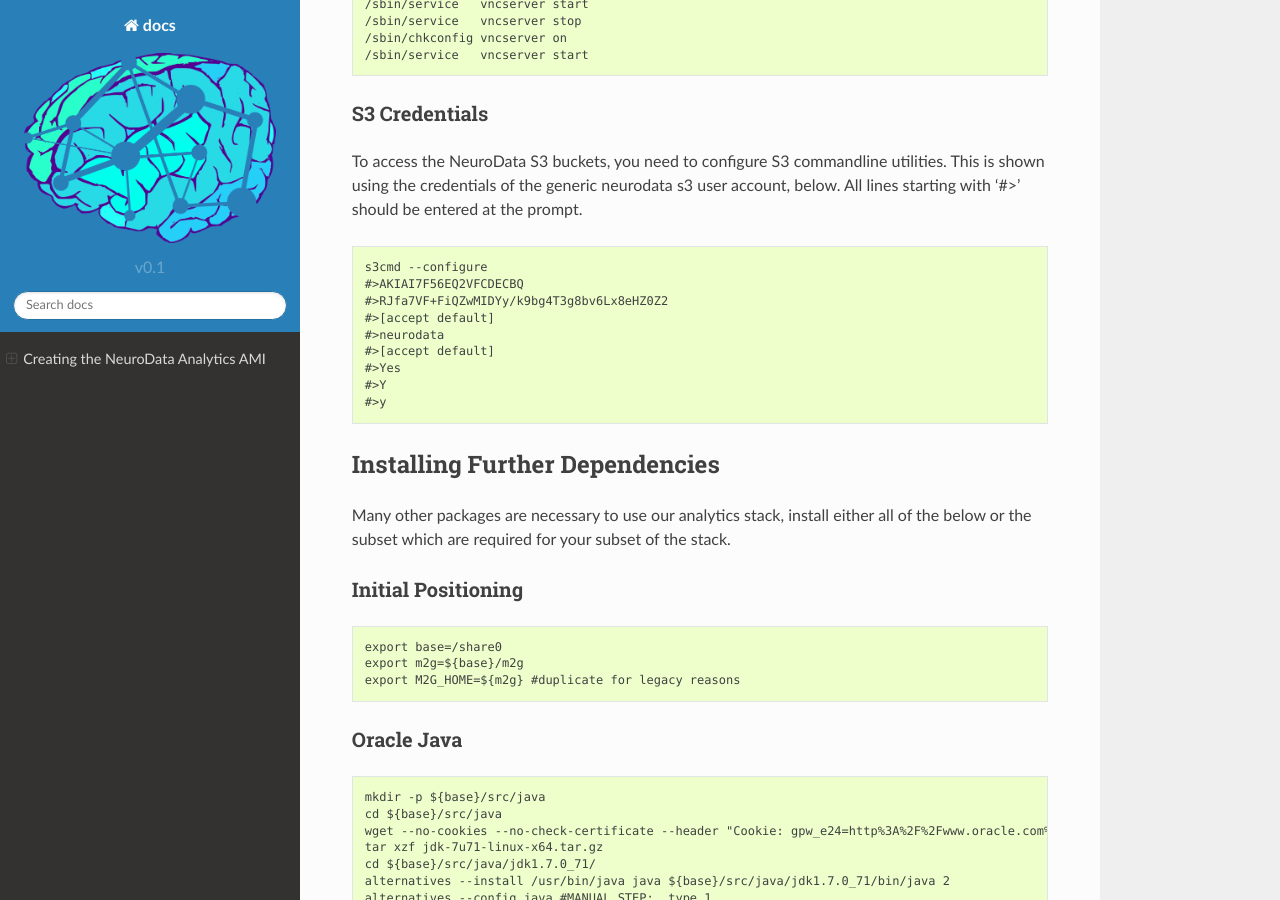
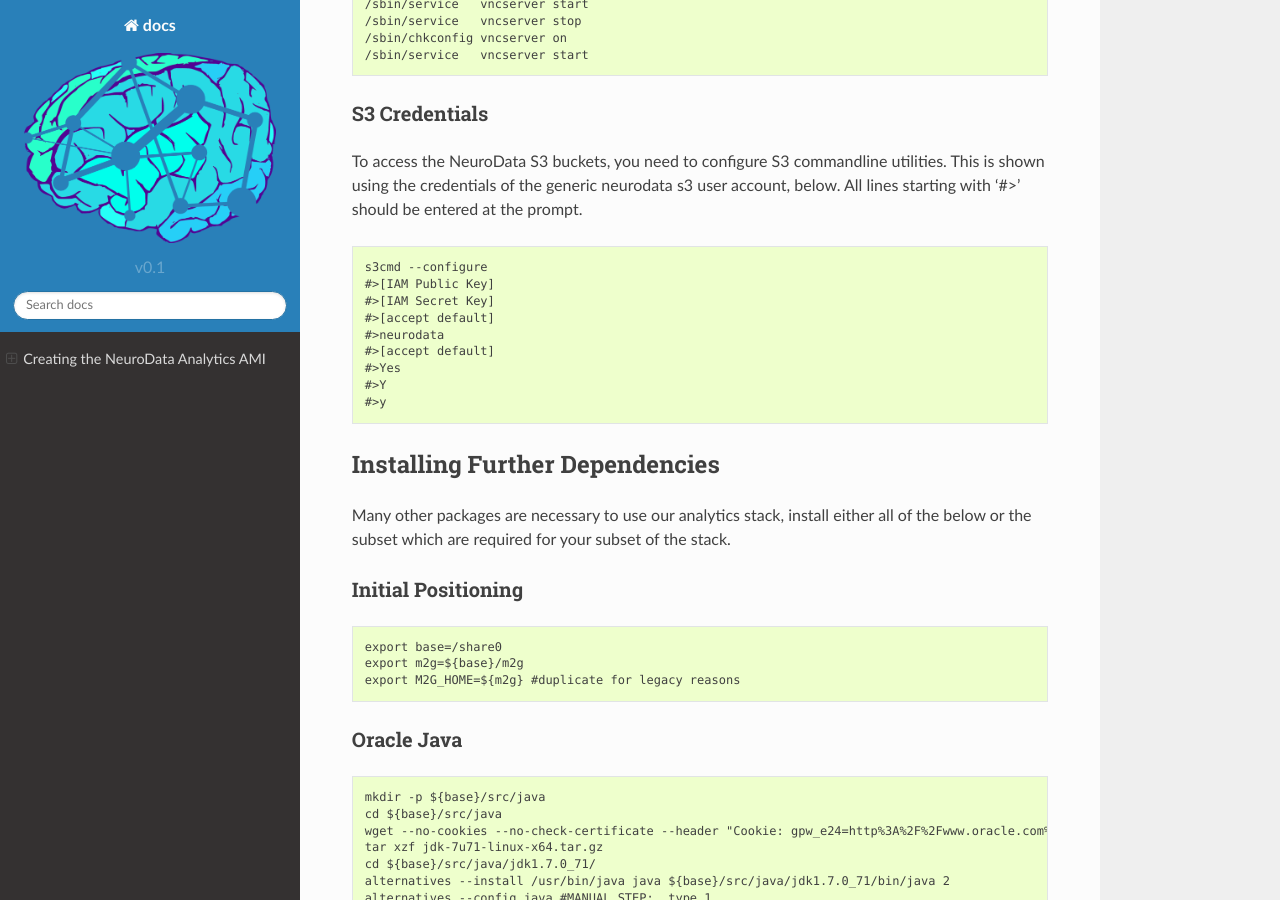
Before and after one commit to neurodata/nddocs-archive, a Sphinx documentation site: the page built from docs/overview/ami.rst, in a window 1280 px wide and 900 px high, scrolled down 1373 px. Built offline with Sphinx 7.4.7 and the Read the Docs theme 2.0.0, drawn with Linux system fonts in a browser that asks for light colours; formulas are drawn with MathJax 3.

Commit message:
Update ami.rst

```diff
--- a/docs/overview/ami.rst
+++ b/docs/overview/ami.rst
@@ -75,8 +75,8 @@ To access the NeuroData S3 buckets, you need to configure S3 commandline utiliti
 .. code-block:: none
 
   s3cmd --configure
-  #>AKIAI7F56EQ2VFCDECBQ
-  #>RJfa7VF+FiQZwMIDYy/k9bg4T3g8bv6Lx8eHZ0Z2
+  #>[IAM Public Key]
+  #>[IAM Secret Key]
   #>[accept default]
   #>neurodata
   #>[accept default]
```
